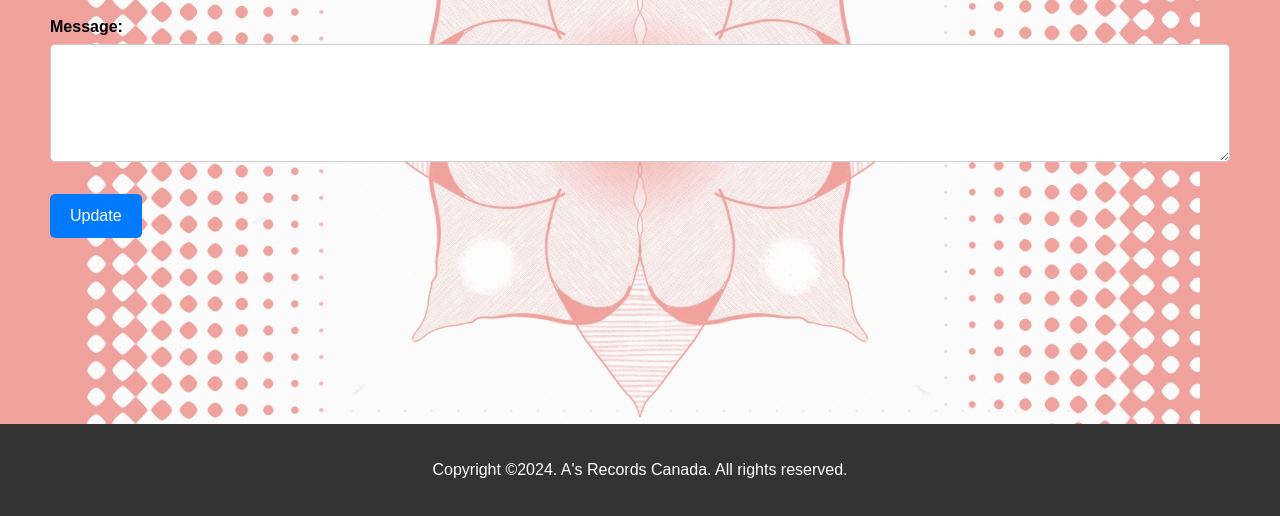
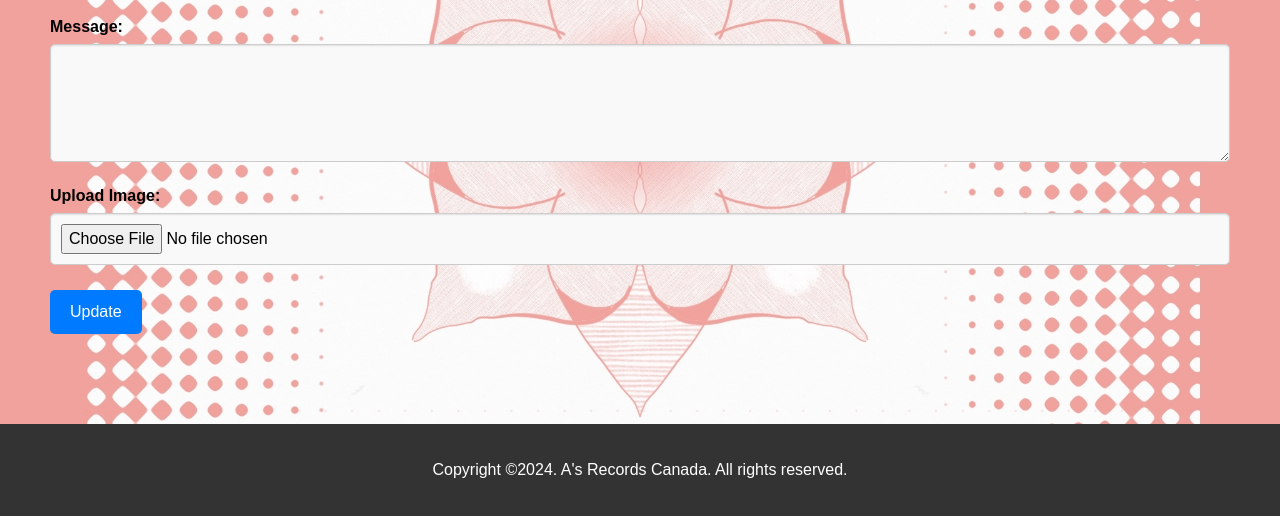
Before and after one commit to AtsukoKuwahara/a_records_store, a Flask app: page /admin in a window 1280 px wide. Shown: the part 366-882 px from the top of the page. Run offline with Flask 2, Linux system fonts and the light colour scheme; the visitor is signed in with stand-in values (Sample User, id 1); data that the repository does not hold is empty; some libraries are stand-ins or nearby versions.

Commit message:
Add admin page image upload feature and improve UI

```diff
--- a/application/model.py
+++ b/application/model.py
@@ -36,6 +36,7 @@ class RecordOfTheWeek(db.Document):
     product_id  =   db.IntField()
     message     =   db.StringField( max_length=500 )
     created_at  =   db.DateTimeField(default=datetime.datetime.utcnow)
+    image_url   =   db.StringField()  # URL of the uploaded image
 
 class Order(db.Document):
     user_id     = db.IntField()
--- a/application/routes.py
+++ b/application/routes.py
@@ -1,3 +1,6 @@
+import os
+from werkzeug.utils import secure_filename
+
 from flask import render_template, redirect, url_for, jsonify, request, session, flash
 from .model import Product, User, Order, RecordOfTheWeek
 from . import app, api
@@ -6,6 +9,18 @@ from flask_restx import Resource
 from .shoppingcart import shoppingcart
 import json
 import stripe
+import datetime
+
+# Define allowed extensions for file uploads
+ALLOWED_EXTENSIONS = {'png', 'jpg', 'jpeg', 'gif'}
+
+def allowed_file(filename):
+    return '.' in filename and filename.rsplit('.', 1)[1].lower() in ALLOWED_EXTENSIONS
+
+# Ensure the upload folder exists
+UPLOAD_FOLDER = 'application/static/image/uploads'
+os.makedirs(UPLOAD_FOLDER, exist_ok=True)
+app.config['UPLOAD_FOLDER'] = UPLOAD_FOLDER
 
 # Initialize Stripe with secret key
 stripe.api_key = app.config['STRIPE_SECRET_KEY']
@@ -97,9 +112,7 @@ class ProductGetUpdateDelete(Resource):
 @app.route('/')
 @app.route('/index')
 def index():
-    """
-    Render the index page with the featured product and coming soon products.
-    """
+    """Render the index page with the featured product and coming soon products"""
     # Fetch the most recent record of the week
     featured_product_entry = RecordOfTheWeek.objects.order_by('-created_at').first()
     featured_product = None
@@ -107,6 +120,7 @@ def index():
         featured_product = Product.objects(product_id=featured_product_entry.product_id).first()
         if featured_product:
             featured_product.message = featured_product_entry.message
+            featured_product.image_url = featured_product_entry.image_url
 
     coming_soon_products = load_coming_soon_products()
     return render_template('index.html', featured_product=featured_product, coming_soon_products=coming_soon_products)
@@ -210,9 +224,7 @@ def logout():
 
 @app.route('/admin', methods=['GET', 'POST'])
 def admin():
-    """
-    Render the admin page and handle setting the record of the week.
-    """
+    """Render the admin page and handle setting the record of the week"""
     if not session.get('username') or session.get('user_id') != 1:
         return redirect(url_for('index'))
 
@@ -220,21 +232,30 @@ def admin():
     if request.method == 'POST':
         product_id = request.form.get('product_id')
         message = request.form.get('message')
+        image_url = None
 
-        # Get the selected product
-        selected_product = Product.objects(product_id=product_id).first()
+        if 'image' in request.files:
+            image = request.files['image']
+            if image and allowed_file(image.filename):
+                filename = secure_filename(image.filename)
+                image.save(os.path.join(app.config['UPLOAD_FOLDER'], filename))
+                image_url = url_for('static', filename=f'image/uploads/{filename}', _external=True)
 
-        if selected_product:
-            # Save the record of the week
+        # Update existing record if it exists
+        record_of_the_week = RecordOfTheWeek.objects(product_id=product_id).first()
+        if record_of_the_week:
+            record_of_the_week.update(message=message, image_url=image_url, created_at=datetime.datetime.utcnow())
+        else:
+            # Create new record
             record_of_the_week = RecordOfTheWeek(
-                product_id=selected_product.product_id,
-                message=message
+                product_id=product_id,
+                message=message,
+                image_url=image_url,
+                created_at=datetime.datetime.utcnow()
             )
             record_of_the_week.save()
-            flash("Record of the Week updated successfully!", "success")
-        else:
-            flash("Invalid product selection.", "error")
 
+        flash("Record of the Week updated successfully!", "success")
         return redirect(url_for('admin'))
 
     return render_template('admin.html', products=products)
--- a/application/static/css/style.css
+++ b/application/static/css/style.css
@@ -380,11 +380,14 @@ body::before {
 }
 
 .admin-page .form-group select,
-.admin-page .form-group textarea {
+.admin-page .form-group textarea,
+.admin-page .form-group input {
   width: 100%;
   padding: 10px;
   border: 1px solid #ccc;
   border-radius: 5px;
+  background: #f9f9f9; /* Light background for input fields */
+  box-shadow: inset 0 1px 2px rgba(0, 0, 0, 0.1);
 }
 
 .admin-page .btn:hover {
--- a/application/templates/admin.html
+++ b/application/templates/admin.html
@@ -3,7 +3,7 @@
 {% block content %}
 <div class="container admin-page">
     <h2 class="title">Admin - Set Record of the Week</h2>
-    <form method="POST" action="{{ url_for('admin') }}">
+    <form method="POST" action="{{ url_for('admin') }}" enctype="multipart/form-data">
         <div class="form-group">
             <label for="product_id">Select Record of the Week:</label>
             <select name="product_id" id="product_id" required>
@@ -18,15 +18,19 @@
             <label for="message">Message:</label>
             <textarea name="message" id="message" rows="4" required></textarea>
         </div>
+        <div class="form-group">
+            <label for="image">Upload Image:</label>
+            <input type="file" name="image" id="image" accept="image/*">
+        </div>
         <button type="submit" class="btn btn-primary">Update</button>
     </form>
     {% with messages = get_flashed_messages(with_categories=true) %}
     {% if messages %}
-    <ul class="flashes">
+    <div class="flash-messages">
         {% for category, message in messages %}
-        <li class="{{ category }}">{{ message }}</li>
+        <div class="flash-message {{ category }}">{{ message }}</div>
         {% endfor %}
-    </ul>
+    </div>
     {% endif %}
     {% endwith %}
 </div>
--- a/config.py
+++ b/config.py
@@ -15,5 +15,8 @@ class Config(object):
         'port': 27017                # Port where MongoDB is running
     }
 
+    UPLOAD_FOLDER = os.path.join(os.path.dirname(os.path.abspath(__file__)), 'static', 'image', 'uploads')
+    MAX_CONTENT_LENGTH = 16 * 1024 * 1024  # Max file size: 16MB
+
 # Print the secret key for verification during development
 print("SECRET_KEY:", Config.SECRET_KEY)
```
Also changed, not shown: application/templates/index.html (+11 -4 lines), application/static/image/uploads/abbey_road.jpg (renamed from application/static/image/abbey_road.jpg), application/static/image/uploads/back_in_black.jpg (renamed from application/static/image/back_in_black.jpg).
